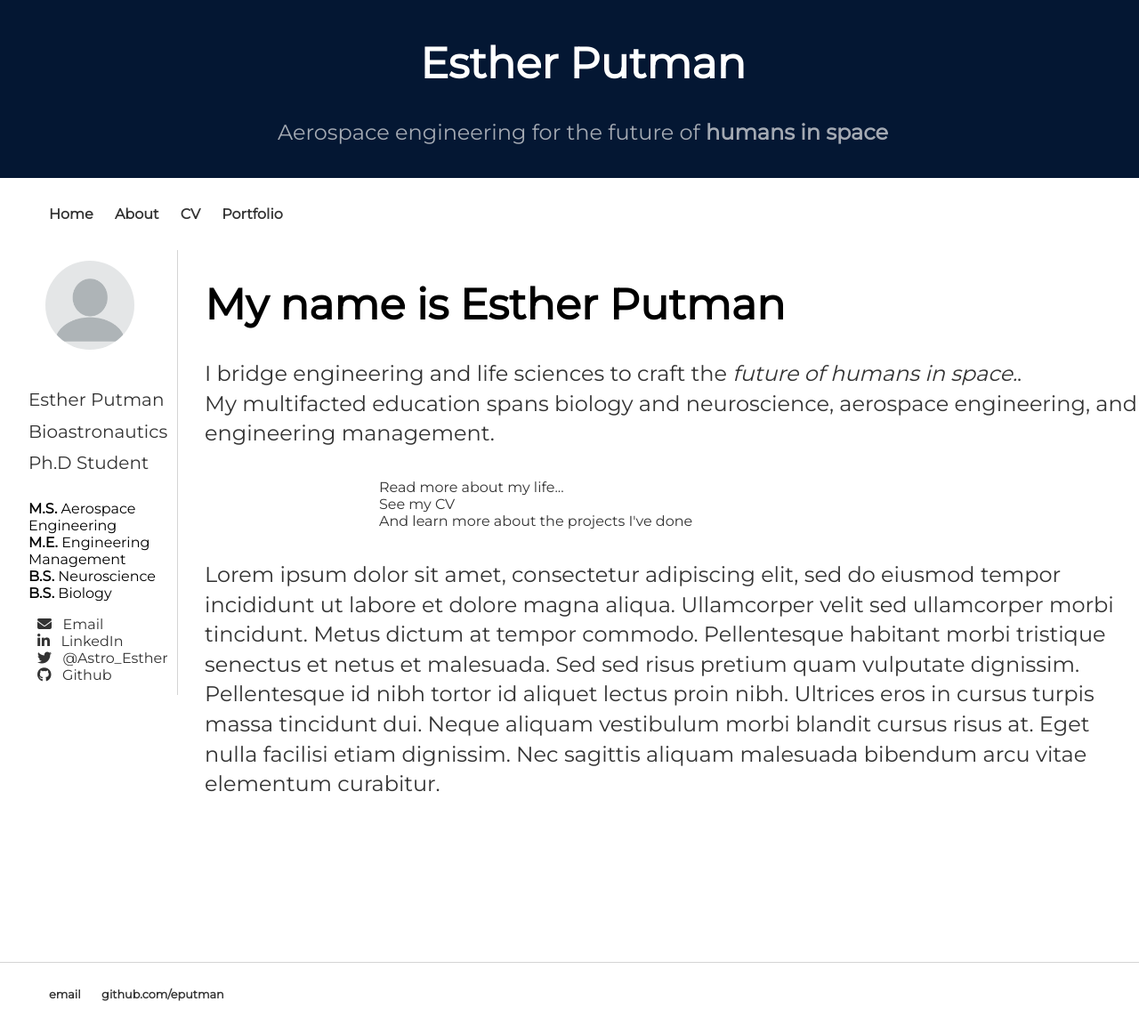
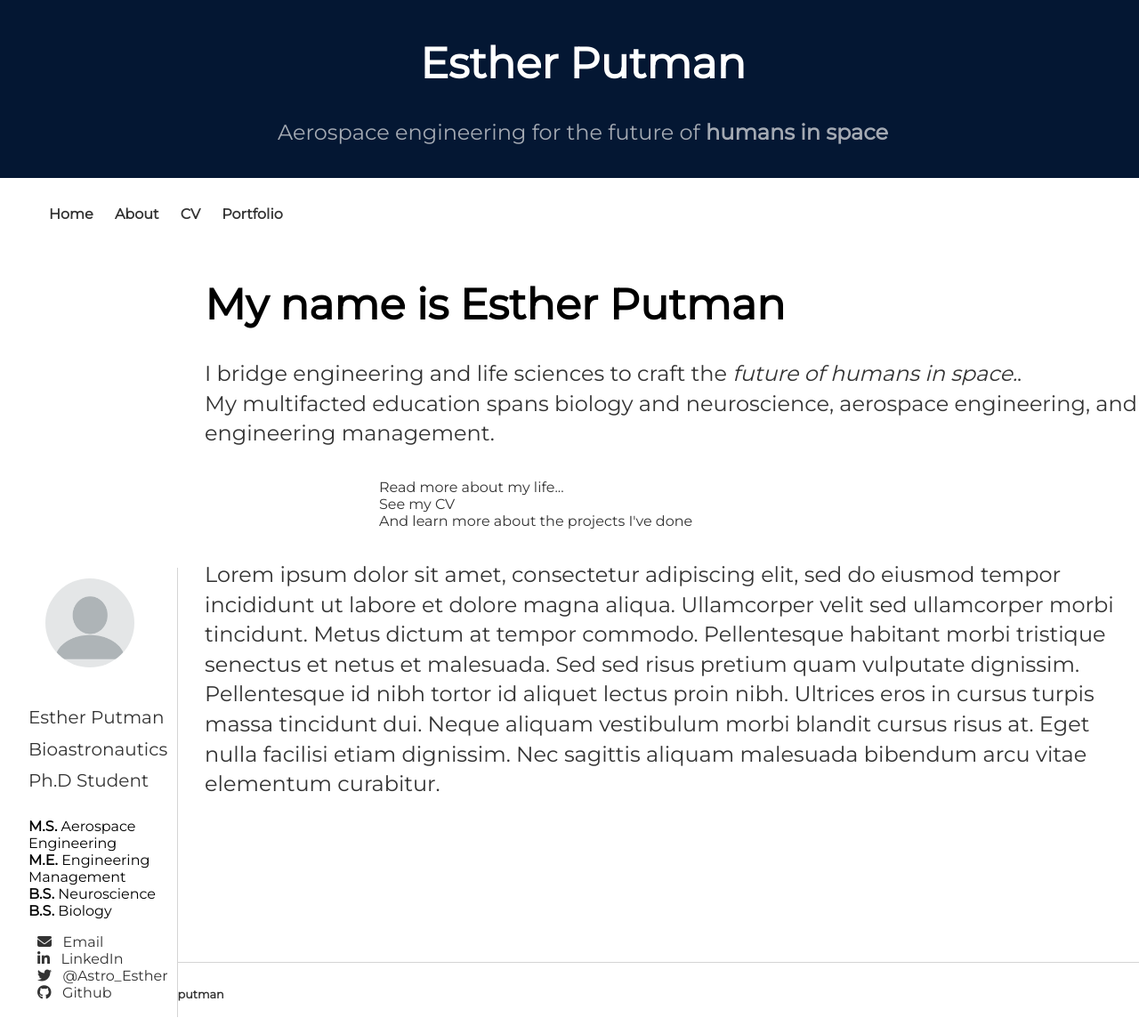
Before and after one commit to eputman/eputman.github.io, a Jekyll site: the page built from index.html, in a window 1280 px wide and 1153 px high. Shown: the whole window at 89% size. Built offline with Jekyll 4.4.1, drawn with Linux system fonts in a browser that asks for light colours; nearby versions of some CDN libraries.

Commit message:
Update main.css

```diff
--- a/css/main.css
+++ b/css/main.css
@@ -118,8 +118,8 @@ ul.posts li {
      position: fixed;
      border-right: 1px solid #d5d5d5;
      width: 200px;
-     height: 500px;
-     overflow: auto;
+     height: auto;
+     bottom: 10px;
      background: #ffffff;
      padding: 2px;
  }
```
